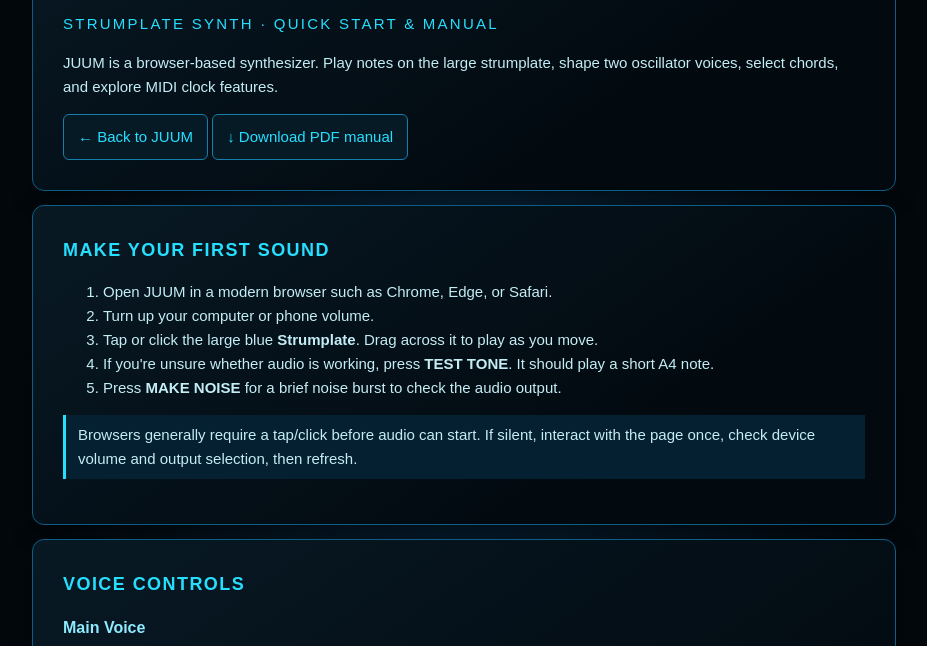
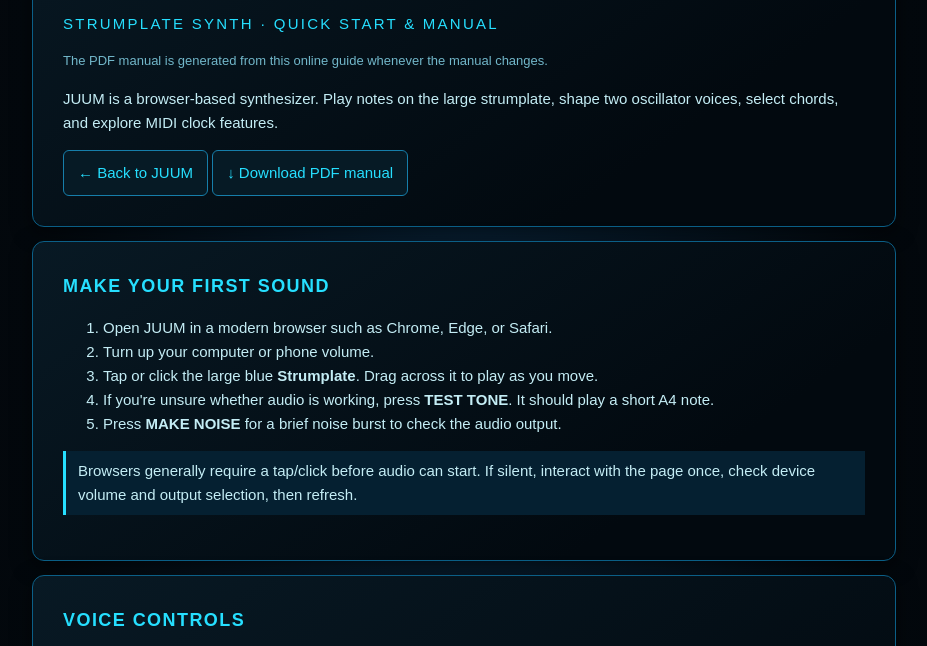
Before and after one commit to MENTLONE/JUUM, a plain HTML site: page manual.html in a window 1280 px wide. Shown: the part 154-800 px from the top of the page, without its empty margins (176-1103 px from the left). Drawn offline with Linux system fonts and the light colour scheme.

Commit message:
Refresh online manual and trigger PDF rebuild

```diff
--- a/manual.html
+++ b/manual.html
@@ -10,7 +10,7 @@
 </style>
 </head>
 <body><main class="wrap">
-<section class="panel"><h1>JUUM</h1><p style="color:var(--cyan);letter-spacing:.15em">STRUMPLATE SYNTH · QUICK START & MANUAL</p><p>JUUM is a browser-based synthesizer. Play notes on the large strumplate, shape two oscillator voices, select chords, and explore MIDI clock features.</p><a class="button" href="./">← Back to JUUM</a> <a class="button" href="JUUM_User_Manual.pdf" download>↓ Download PDF manual</a></section>
+<section class="panel"><h1>JUUM</h1><p style="color:var(--cyan);letter-spacing:.15em">STRUMPLATE SYNTH · QUICK START & MANUAL</p><p class="muted">The PDF manual is generated from this online guide whenever the manual changes.</p><p>JUUM is a browser-based synthesizer. Play notes on the large strumplate, shape two oscillator voices, select chords, and explore MIDI clock features.</p><a class="button" href="./">← Back to JUUM</a> <a class="button" href="JUUM_User_Manual.pdf" download>↓ Download PDF manual</a></section>
 <section class="panel"><h2>Make your first sound</h2><ol><li>Open JUUM in a modern browser such as Chrome, Edge, or Safari.</li><li>Turn up your computer or phone volume.</li><li>Tap or click the large blue <strong>Strumplate</strong>. Drag across it to play as you move.</li><li>If you're unsure whether audio is working, press <strong>TEST TONE</strong>. It should play a short A4 note.</li><li>Press <strong>MAKE NOISE</strong> for a brief noise burst to check the audio output.</li></ol><p class="note">Browsers generally require a tap/click before audio can start. If silent, interact with the page once, check device volume and output selection, then refresh.</p></section>
 <section class="panel"><h2>Voice controls</h2><h3>Main Voice</h3><p>The primary oscillator defines the main tone. Choose its waveform and adjust Volume, Cutoff, Resonance, Attack, Decay, Sustain, and Release. Use the Main Voice switch to mute or enable this layer.</p><h3>Sub Voice</h3><p>The sub oscillator adds a lower layer one octave beneath the played note. Its own waveform, volume, filter, and envelope shape the bass tone. Toggle it off to hear only the Main Voice.</p><h3>Detune</h3><p>The Detune knob shifts the Sub Voice by cents relative to its normal pitch. Start near 0; small positive or negative settings create a thicker, beating sound. Larger shifts sound more obviously out of tune.</p><h3>Knobs</h3><p>Drag a knob vertically to change its value. On touchscreens, drag with a finger. Use the displayed number as a guide; turn a control back toward its starting value if you lose track.</p></section>
 <section class="panel"><h2>Chords & arpeggiator</h2><p>Choose a root note and scale in Global. The chord buttons select the harmony. The arpeggiator turns the selected chord into a repeating pattern.</p><ul><li><strong>Rate:</strong> notes per second.</li><li><strong>Octaves:</strong> how many octaves the pattern spans.</li><li><strong>Swing:</strong> adds rhythmic lilt.</li><li><strong>Gate:</strong> controls how long each arpeggiated note sustains.</li><li><strong>Mode:</strong> Up, Down, Up/Down, or Random.</li></ul><p>Use the ARP control to start or stop the pattern. The strumplate is the hands-on playing surface.</p></section>
```
